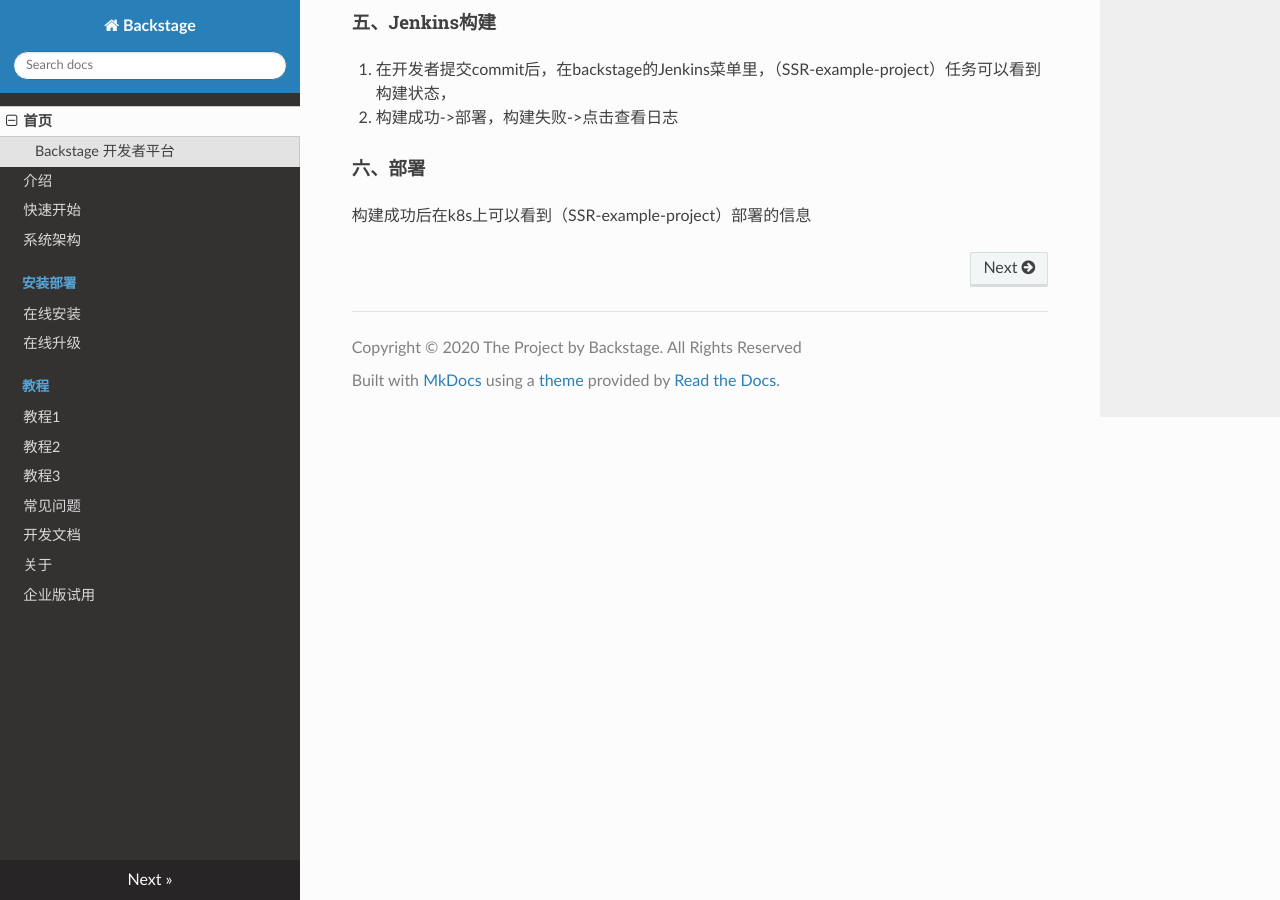
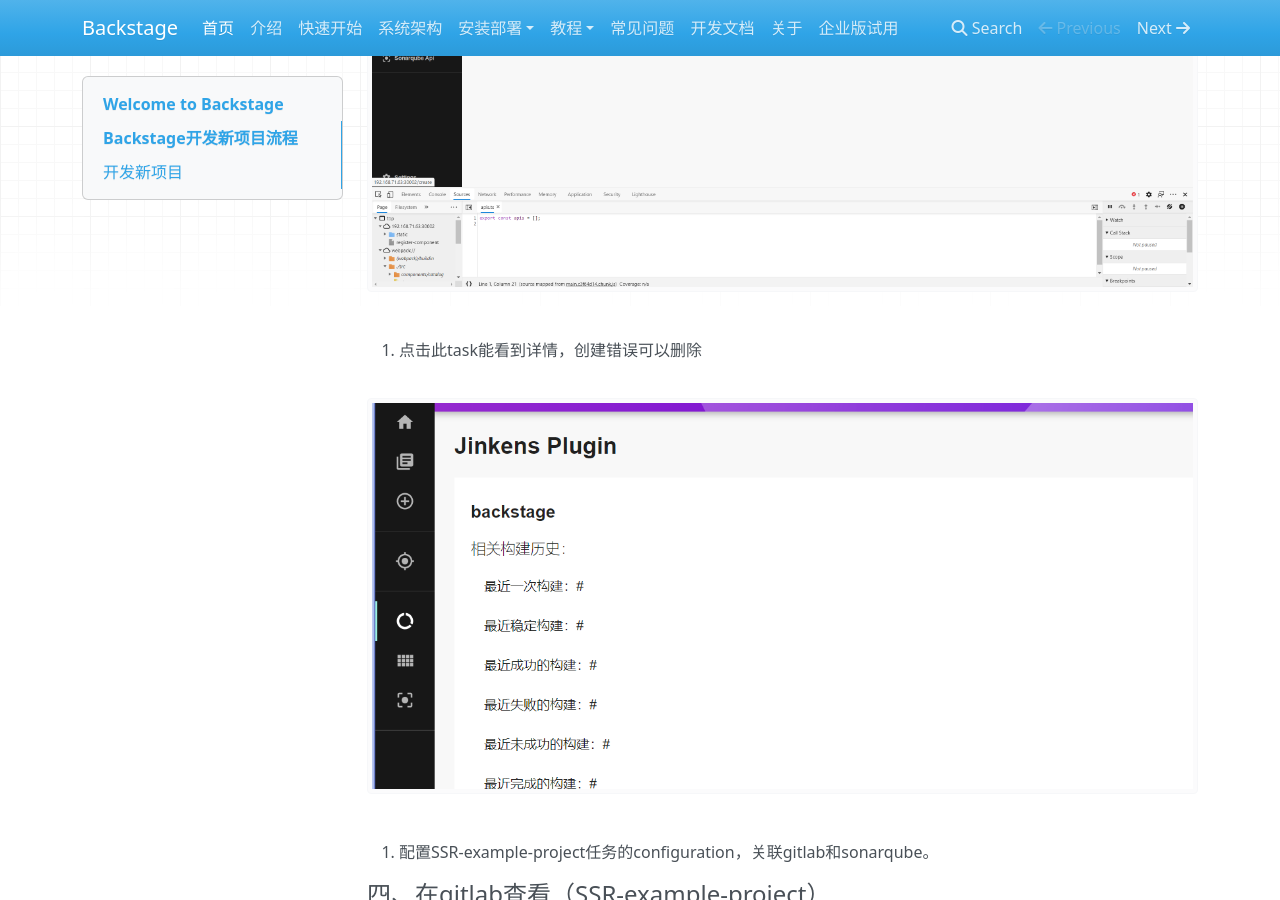
Before and after one commit to baobaoqiang/Backstage-doc, an MkDocs documentation site: the page built from docs/index.md, in a window 1280 px wide and 900 px high, scrolled down 10009 px. Built offline with MkDocs 1.6.1, drawn with Linux system fonts in a browser that asks for light colours; nearby versions of some CDN libraries; some of the changed text lies outside the part shown.

Commit message:
Update mkdocs.yml

```diff
--- a/mkdocs.yml
+++ b/mkdocs.yml
@@ -16,5 +16,3 @@
     - '开发文档': 'tech-doc.md'
     - '关于': 'about.md'
     - '企业版试用': 'enterprise.md'
-theme:
-  name: 'readthedocs'
```
